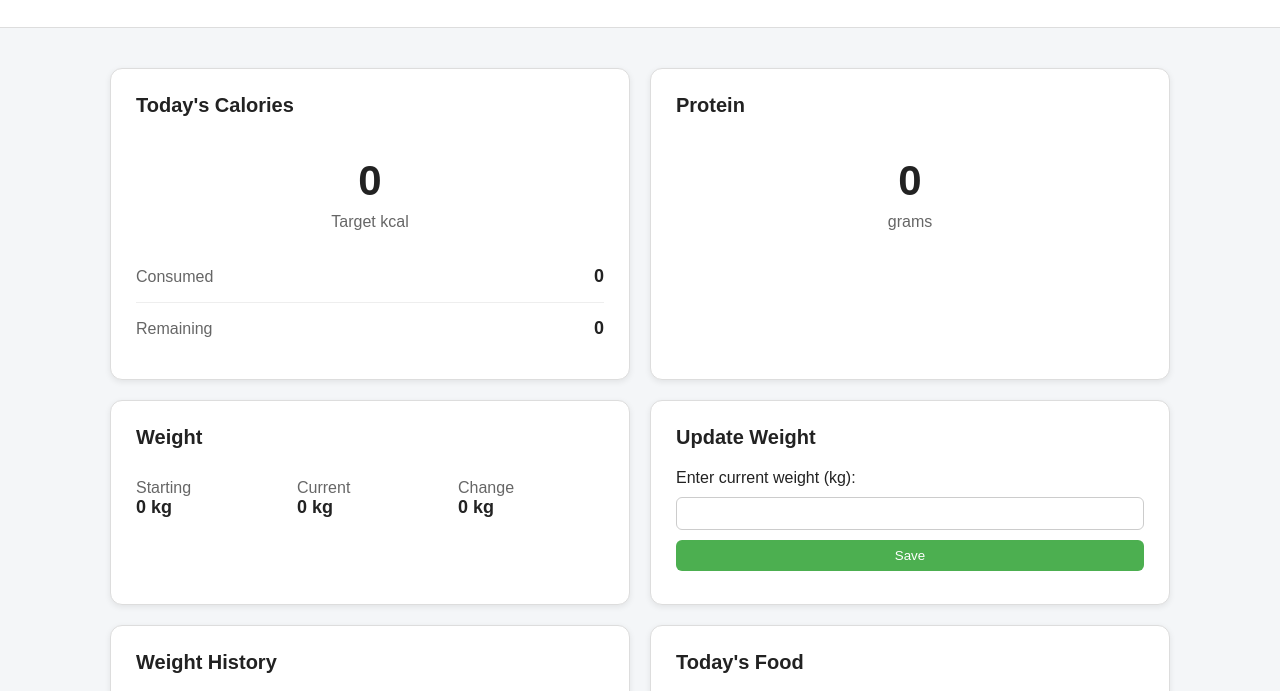
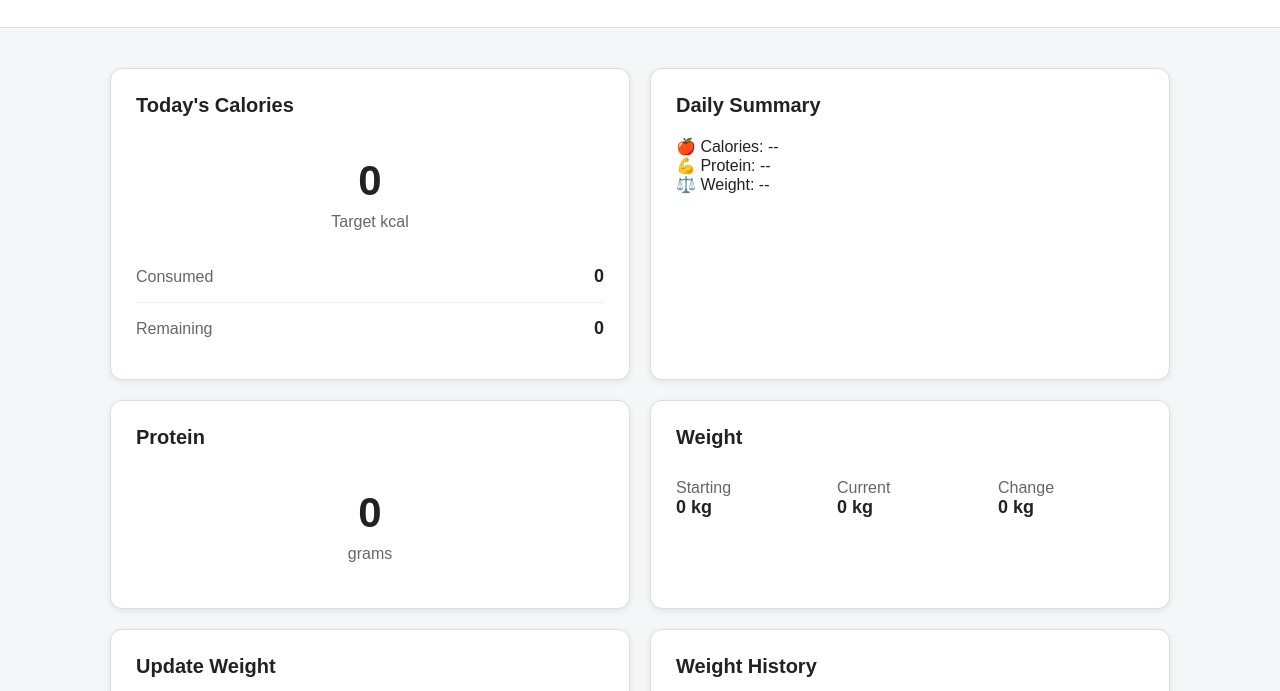
Before and after one commit to mthokozisi-vundla/Caloriq, a plain HTML site: page frontend/index.html in a window 1280 px wide. Shown: the part 93-784 px from the top of the page. Drawn offline with nearby package versions, Linux system fonts and the light colour scheme.

Commit message:
Update index.html

```diff
--- a/frontend/index.html
+++ b/frontend/index.html
@@ -41,6 +41,13 @@
       <strong id="calories-remaining">0</strong>
     </div>
   </div>
+
+  <div class="dashboard-card">
+  <h2>Daily Summary</h2>
+  <p id="summary-calories">🍎 Calories: --</p>
+  <p id="summary-protein">💪 Protein: --</p>
+  <p id="summary-weight">⚖️ Weight: --</p>
+</div>
 
   <!-- Protein -->
   <div class="dashboard-card">
```
